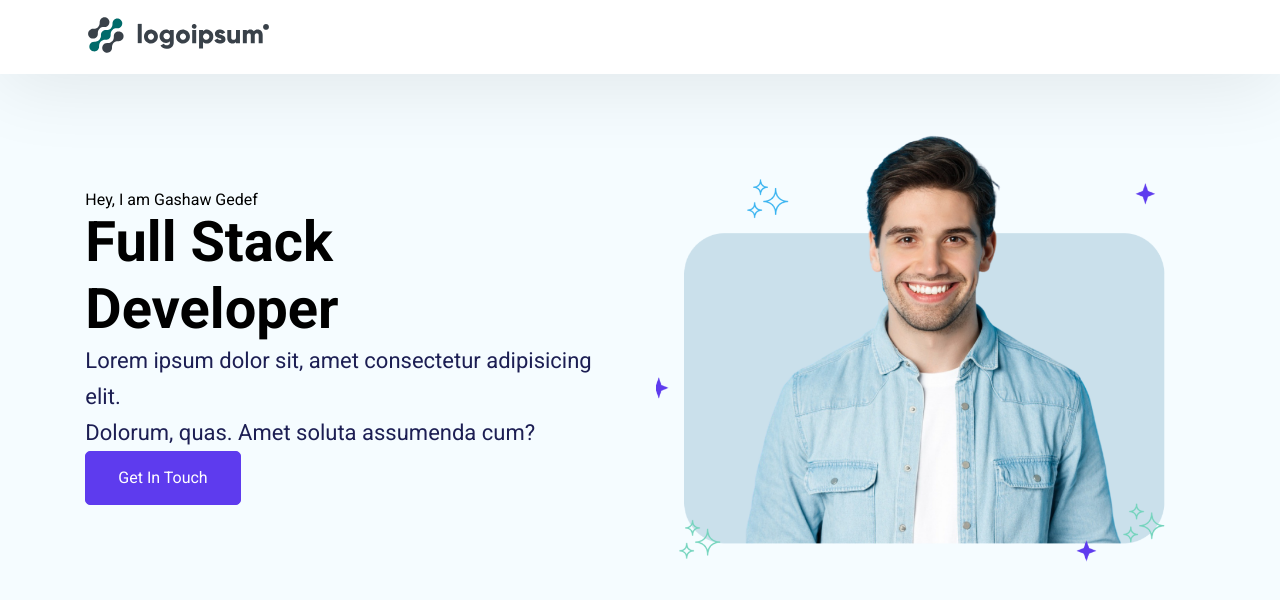
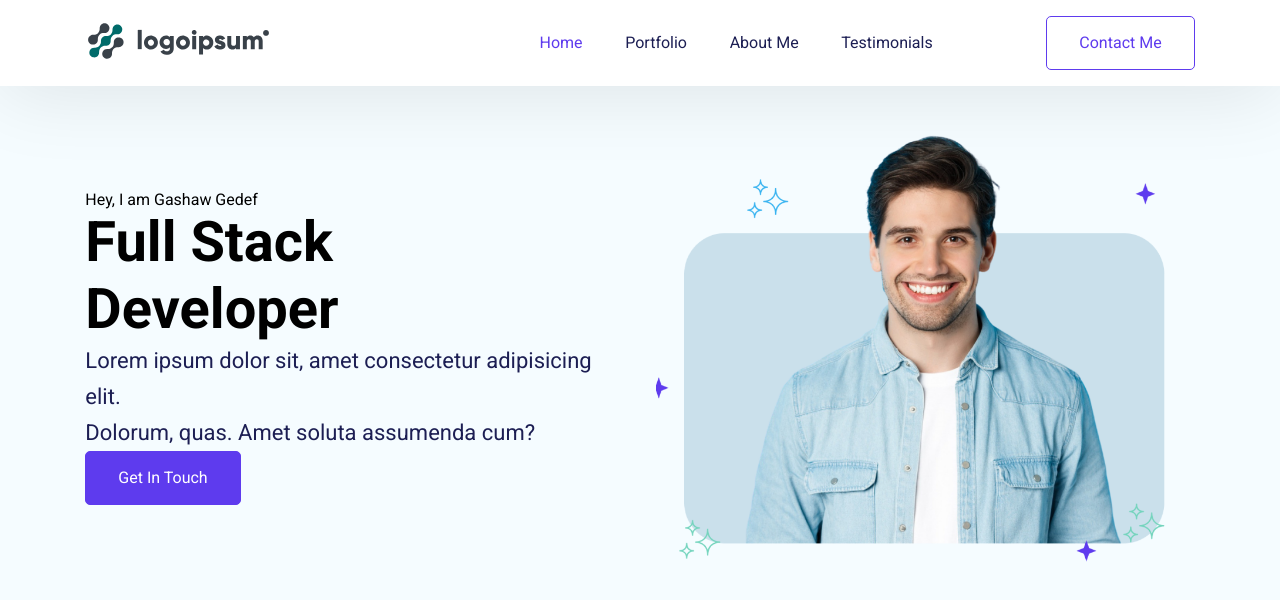
Before and after one commit to gashawgedef/gashaw-personal-portfolio, a React (Create React App) app: page / in a window 1280 px wide. Shown: the top 600 px of the page. Built offline with nearby package versions, Linux system fonts and the light colour scheme.

Commit message:
my front end app

```diff
--- a/src/App.css
+++ b/src/App.css
@@ -184,6 +184,29 @@ h2 {
 .navbar--active-content {
   color: var(--primary);
 }
+
+.navbar--items > ul {
+  list-style: none;
+  display: flex;
+  align-items: flex-start;
+  gap: 42.667px;
+  text-decoration: none;
+}
+.navbar--items ul > li > a {
+  text-decoration: none;
+}
+/* Navbar Content */
+.navbar--content {
+  color: var(--darkblue);
+  font-size: 16px;
+  font-style: normal;
+  font-weight: 400;
+  line-height: 24px;
+  cursor: pointer;
+}
+.navbar--active-content{
+  color: var(--primary);
+}
 /* Navbar Styler Ends */
 
 /* Hero Section Style */
--- a/src/Pages/Home/Navbar.jsx
+++ b/src/Pages/Home/Navbar.jsx
@@ -1,45 +1,113 @@
 
 
 // import React from 'react'
-import { useState,useEffect } from 'react'
+import { useState, useEffect } from 'react'
 import { Link } from 'react-scroll'
 
-function Navbar () {
+function Navbar() {
 
-  const [navActive,setNavActive]=useState(false)
+    const [navActive, setNavActive] = useState(false)
 
-  const toggleNav=()=>{
+    const toggleNav = () => {
         setNavActive(!navActive)
     }
-  const closeMenu=()=>{
+    const closeMenu = () => {
         setNavActive(false)
     }
-  useEffect(()=>{
-    const handleResize=()=>{
-        if(window.innerWidth<=500){
+    useEffect(() => {
+        const handleResize = () => {
+            if (window.innerWidth <= 500) {
                 closeMenu
             }
         }
-    window.addEventListener("resize",handleResize);
+        window.addEventListener("resize", handleResize);
 
-    return ()=>{
-        window.removeEventListener("resize",handleResize)
+        return () => {
+            window.removeEventListener("resize", handleResize)
         }
-  },[]);
+    }, []);
 
-  useEffect(()=>{
-    if(window.innerWidth<=1200){
+    useEffect(() => {
+        if (window.innerWidth <= 1200) {
             closeMenu
         }
-  },[]);
+    }, []);
 
-  return(
-    <nav className={`navbar ${navActive?"active":""}`}>
+    return (
+        <nav className={`navbar ${navActive ? "active" : ""}`}>
             <div>
                 <img src="./img/logo.svg" alt="Gashaw Gedef" />
             </div>
+            <a className={`nav__hamburger ${navActive ? "active" : ""}`} onClick={toggleNav}>
+                <span className="nav__hamburger__line"></span>
+                <span className="nav__hamburger__line"></span>
+                <span className="nav__hamburger__line"></span>
+            </a>
+            <div className={`navbar--items ${navActive ? "active" : ""}`}>
+                <ul>
+                    <li>
+                        <Link
+                            onClick={closeMenu}
+                            activeClass='navbar--active-content'
+                            spy={true} smooth={true}
+                            offset={-70} duration={500}
+                            to="heroSection" className='navbar--content'
+                        >
+                            Home
+                        </Link>
+                    </li>
 
+                    <li>
+                        <Link
+                            onClick={closeMenu}
+                            activeClass='navbar--active-content'
+                            spy={true} smooth={true}
+                            offset={-70} duration={500}
+                            to="MyPortfolio" className='navbar--content'
+                        >
+                            Portfolio
+                        </Link>
+                    </li>
+                    <li>
+                        <Link
+                            onClick={closeMenu}
+                            activeClass='navbar--active-content'
+                            spy={true} smooth={true}
+                            offset={-70} duration={500}
+                            to="AboutMe" className='navbar--content'
+                        >
+                            About Me
+                        </Link>
+                    </li>
+                    <li>
+                        <Link
+                            onClick={closeMenu}
+                            activeClass='navbar--active-content'
+                            spy={true} smooth={true}
+                            offset={-70} duration={500}
+                            to="Testmonials" className='navbar--content'
+                        >
+                            Testimonials
+                        </Link>
+
+                    </li>
+                </ul>
+
+            </div>
+            <Link
+                onClick={closeMenu}
+                activeClass="navbar--active-content"
+                spy={true}
+                smooth={true}
+                offset={-70}
+                duration={500}
+                to="Contact"
+                className="btn btn-outline-primary"
+            >
+                Contact Me
+            </Link>
         </nav>
+
     )
 
 }
```
Lines whose indentation alone changed are shown as unchanged.
